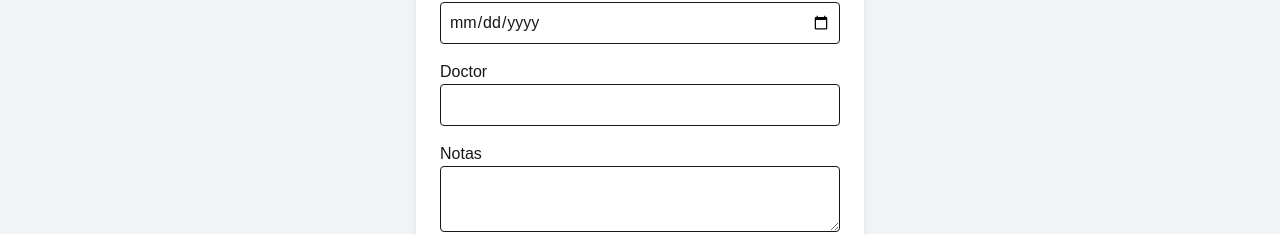
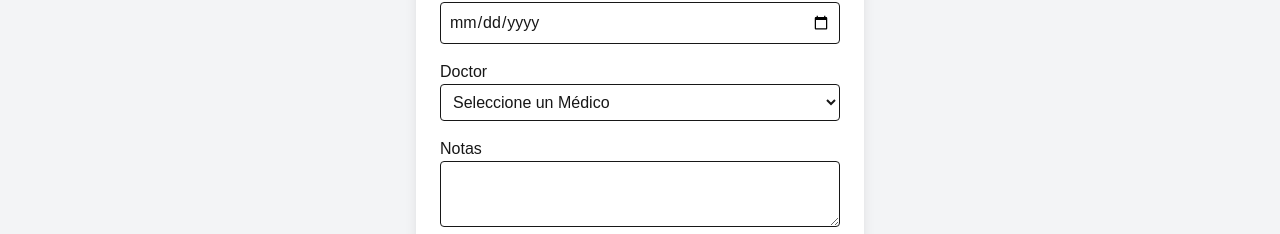
Before and after one commit to RodoGaspar/Medical-Booking-frontend, a Next.js app: page /book in a window 1280 px wide. Shown: the part 568-802 px from the top of the page. Built offline with nearby package versions, Linux system fonts and the light colour scheme; no server answers.

Commit message:
Doctors select

```diff
--- a/src/components/AppointmentForm.tsx
+++ b/src/components/AppointmentForm.tsx
@@ -80,7 +80,6 @@ export default function AppointmentForm() {
         };
     }
 
-
     return (
         <div className="max-w-md mx-auto bg-white shadow-lg rounded-2xl p-6 mt-8">
             <h2 className="text-2xl font-bold mb-4 text-center text-blue-600">
@@ -146,7 +145,7 @@ export default function AppointmentForm() {
                             className="w-full border p-2 rouded"
                         >
                             <option value=""> Selecciona un horario</option>
-                            {availableSlots.map((slot) => {
+                            {[...availableSlots, ...bookedSlots].sort().filter((value, index, array) => array.indexOf(value) === index).map((slot) => {
                                 const localTime = new Date(slot).toLocaleTimeString([], {
                                     hour: "2-digit",
                                     minute: "2-digit",
@@ -169,11 +168,16 @@ export default function AppointmentForm() {
 
                 <div>
                     <label className="block font-medium">Doctor</label>
-                    <input
-                        type="text"
+                   <select
                         {...register("doctor")}
                         className="w-full border p-2 rounded"
-                    />
+                    >
+                        <option value="">Seleccione un Médico</option>
+                        <option value="Dr. Brahms">Dr. Brahms</option>
+                        <option value="Dra. Scheeling">Dra. Scheeling</option>
+                        <option value="Dr. Sforza">Dr. Sforza</option>
+                    </select>
+
                     {errors.doctor && (
                         <p className="text-red-500 text-sm">{errors.doctor.message}</p>
                     )}
```
